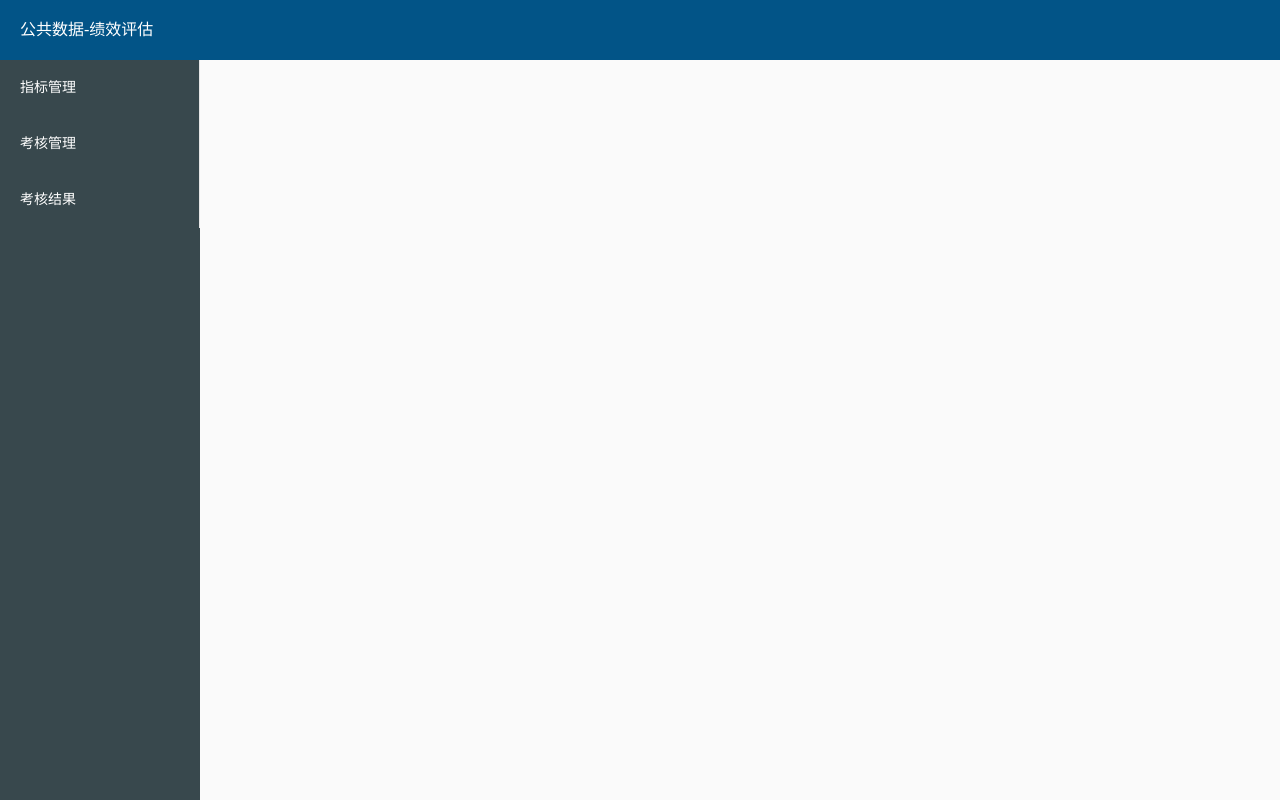
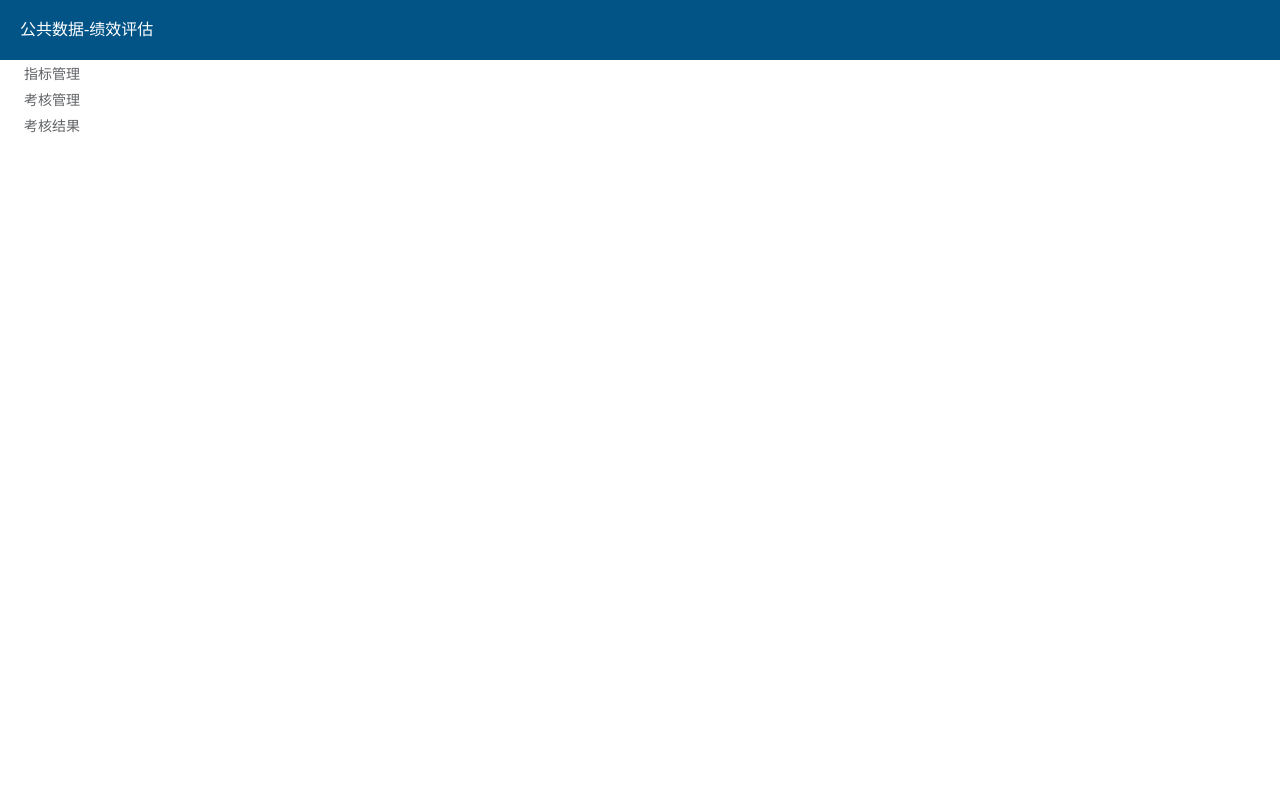
Before and after one commit to xibushijie/publicData, a Vue app: page / in a window 1280 px wide. Built offline with nearby package versions, Linux system fonts and the light colour scheme.

Commit message:
ttx
菜单

```diff
--- a/src/views/Home.vue
+++ b/src/views/Home.vue
@@ -1,7 +1,8 @@
 <template>
   <el-container class="main">
     <el-header>公共数据-绩效评估</el-header>
-        <el-container>
+    <el-tree :data="data" :props="defaultProps" @node-click="handleNodeClick"></el-tree>
+    <!-- <el-container>
             <el-aside width="200px">
                 <el-menu background-color="#38484D" text-color="#fff">
                     <el-menu-item>
@@ -18,17 +19,82 @@
             <el-main>
                 <router-view/>
             </el-main>
-        </el-container>
+    </el-container>-->
   </el-container>
 </template>
 
 <script type="text/javascript">
 export default {
   data() {
-        return {};
+    return {
+      data: [
+        {
+          label: "指标管理"
+          //   children: [
+          //     {
+          //       label: "二级 1-1",
+          //       children: [
+          //         {
+          //           label: "三级 1-1-1"
+          //         }
+          //       ]
+          //     }
+          //   ]
         },
-    mounted() {},
-    methods: {}
+        {
+          label: "考核管理"
+          //   children: [
+          //     {
+          //       label: "二级 2-1",
+          //       children: [
+          //         {
+          //           label: "三级 2-1-1"
+          //         }
+          //       ]
+          //     },
+          //     {
+          //       label: "二级 2-2",
+          //       children: [
+          //         {
+          //           label: "三级 2-2-1"
+          //         }
+          //       ]
+          //     }
+          //   ]
+        },
+        {
+          label: "考核结果"
+          //   children: [
+          //     {
+          //       label: "二级 3-1",
+          //       children: [
+          //         {
+          //           label: "三级 3-1-1"
+          //         }
+          //       ]
+          //     },
+          //     {
+          //       label: "二级 3-2",
+          //       children: [
+          //         {
+          //           label: "三级 3-2-1"
+          //         }
+          //       ]
+          //     }
+          //   ]
+        }
+      ],
+      defaultProps: {
+        children: "children",
+        label: "label"
+      }
+    };
+  },
+  methods: {
+    handleNodeClick(data) {
+      console.log(data);
+    }
+  }
 };
 </script>
 
```
Lines whose indentation alone changed are shown as unchanged.
